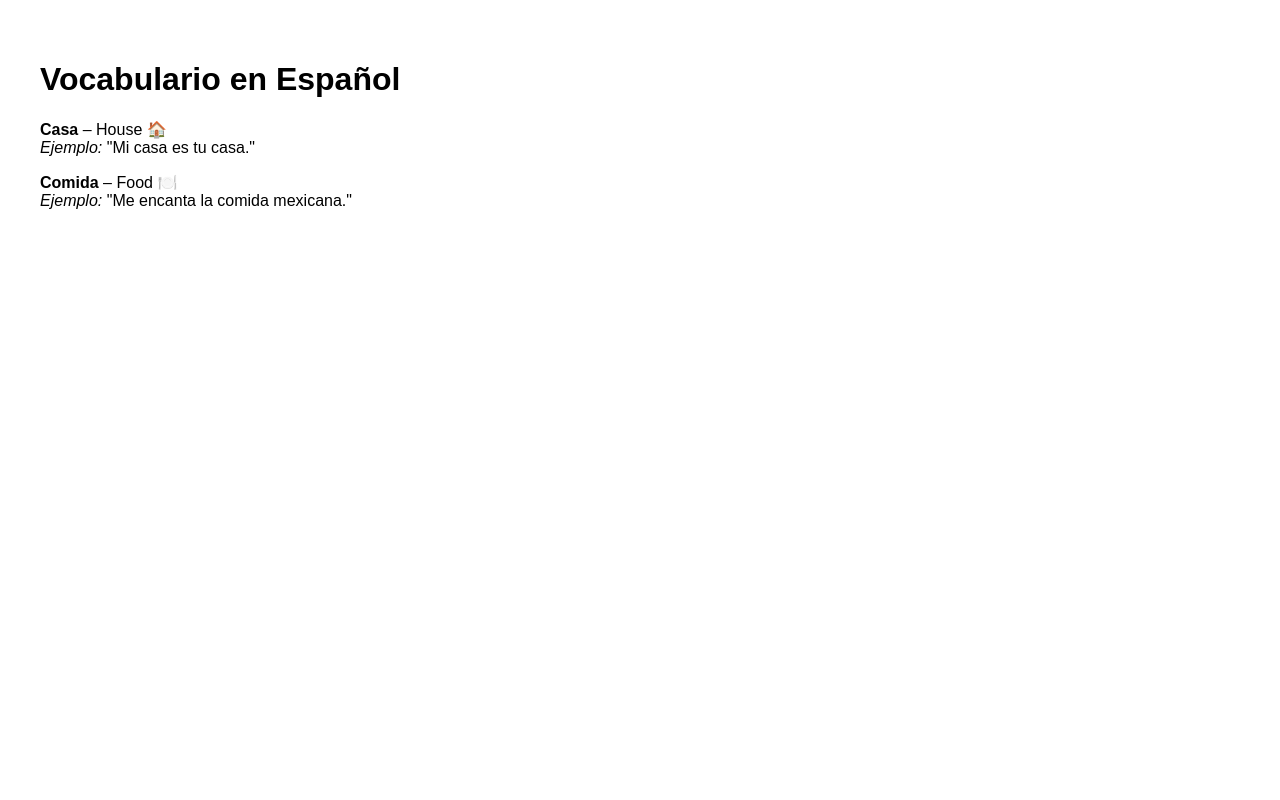
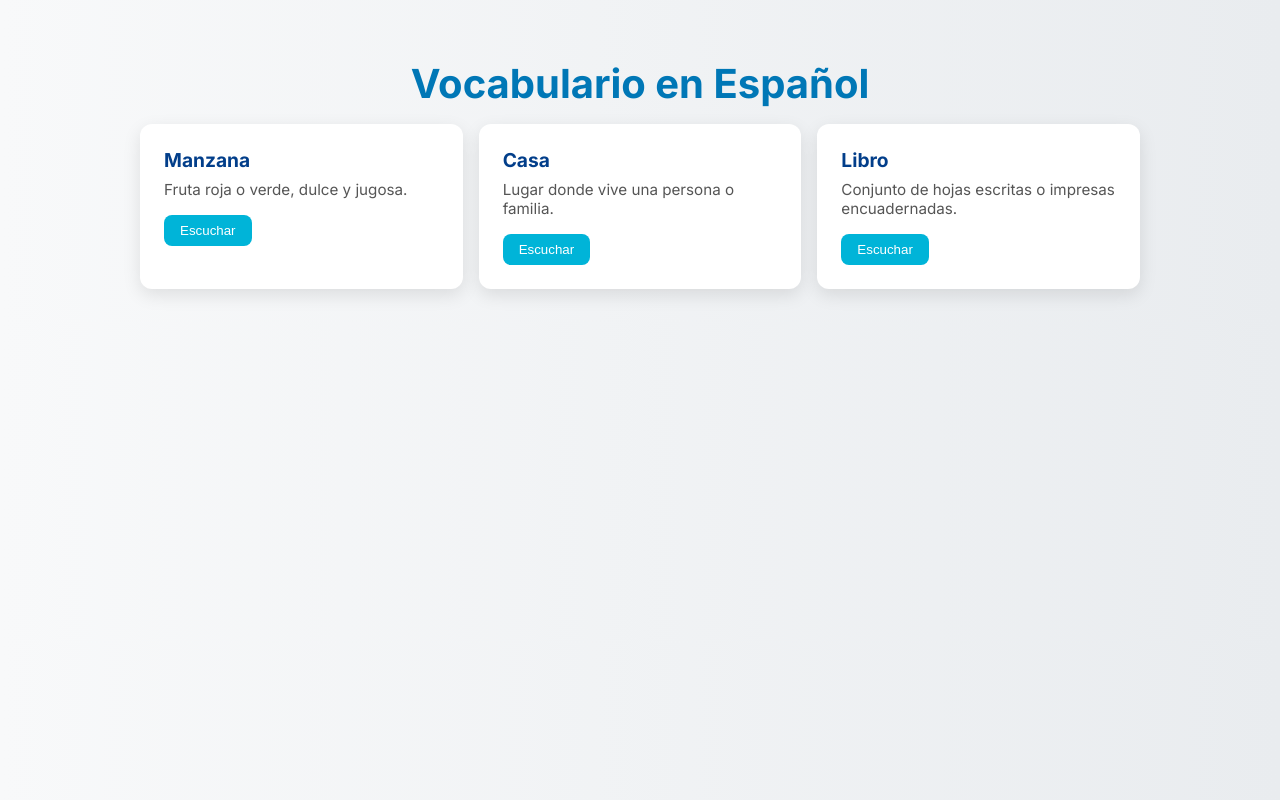
Before and after one commit to kamranhx/vocabulary, a plain HTML site: page index.html in a window 1280 px wide. Drawn offline with Linux system fonts and the light colour scheme.

Commit message:
Update index.html
Updated color and added new features

```diff
--- a/index.html
+++ b/index.html
@@ -2,21 +2,107 @@
 <html lang="es">
 <head>
   <meta charset="UTF-8">
+  <meta name="viewport" content="width=device-width, initial-scale=1.0">
   <title>Vocabulario Español</title>
+  <link href="https://fonts.googleapis.com/css2?family=Inter:wght@400;700&display=swap" rel="stylesheet">
   <style>
-    body { font-family: sans-serif; padding: 2rem; }
-    .word { margin-bottom: 1rem; }
+    * {
+      box-sizing: border-box;
+    }
+
+    body {
+      margin: 0;
+      font-family: 'Inter', sans-serif;
+      background: linear-gradient(to right, #f8f9fa, #e9ecef);
+      color: #333;
+      padding: 2rem;
+      display: flex;
+      flex-direction: column;
+      align-items: center;
+    }
+
+    h1 {
+      color: #0077b6;
+      font-size: 2.5rem;
+      margin-bottom: 1rem;
+      text-align: center;
+    }
+
+    .vocab-container {
+      display: grid;
+      grid-template-columns: repeat(auto-fit, minmax(250px, 1fr));
+      gap: 1rem;
+      width: 100%;
+      max-width: 1000px;
+    }
+
+    .word-card {
+      background: #ffffff;
+      padding: 1.5rem;
+      border-radius: 12px;
+      box-shadow: 0 6px 18px rgba(0, 0, 0, 0.1);
+      transition: transform 0.2s ease, box-shadow 0.2s ease;
+    }
+
+    .word-card:hover {
+      transform: translateY(-5px);
+      box-shadow: 0 10px 24px rgba(0, 0, 0, 0.15);
+    }
+
+    .word {
+      font-weight: 700;
+      font-size: 1.2rem;
+      color: #023e8a;
+    }
+
+    .definition {
+      margin-top: 0.5rem;
+      font-size: 0.95rem;
+      color: #555;
+    }
+
+    button {
+      margin-top: 1rem;
+      padding: 0.5rem 1rem;
+      background: #00b4d8;
+      color: white;
+      border: none;
+      border-radius: 8px;
+      cursor: pointer;
+      transition: background 0.3s ease;
+    }
+
+    button:hover {
+      background: #0077b6;
+    }
+
+    @media (max-width: 600px) {
+      h1 {
+        font-size: 2rem;
+      }
+    }
   </style>
 </head>
 <body>
   <h1>Vocabulario en Español</h1>
-  <div class="word">
-    <strong>Casa</strong> – House 🏠
-    <br><em>Ejemplo:</em> "Mi casa es tu casa."
-  </div>
-  <div class="word">
-    <strong>Comida</strong> – Food 🍽️
-    <br><em>Ejemplo:</em> "Me encanta la comida mexicana."
+
+  <div class="vocab-container">
+    <div class="word-card">
+      <div class="word">Manzana</div>
+      <div class="definition">Fruta roja o verde, dulce y jugosa.</div>
+      <button>Escuchar</button>
+    </div>
+    <div class="word-card">
+      <div class="word">Casa</div>
+      <div class="definition">Lugar donde vive una persona o familia.</div>
+      <button>Escuchar</button>
+    </div>
+    <div class="word-card">
+      <div class="word">Libro</div>
+      <div class="definition">Conjunto de hojas escritas o impresas encuadernadas.</div>
+      <button>Escuchar</button>
+    </div>
+    <!-- Agrega más palabras aquí -->
   </div>
 </body>
 </html>
```
